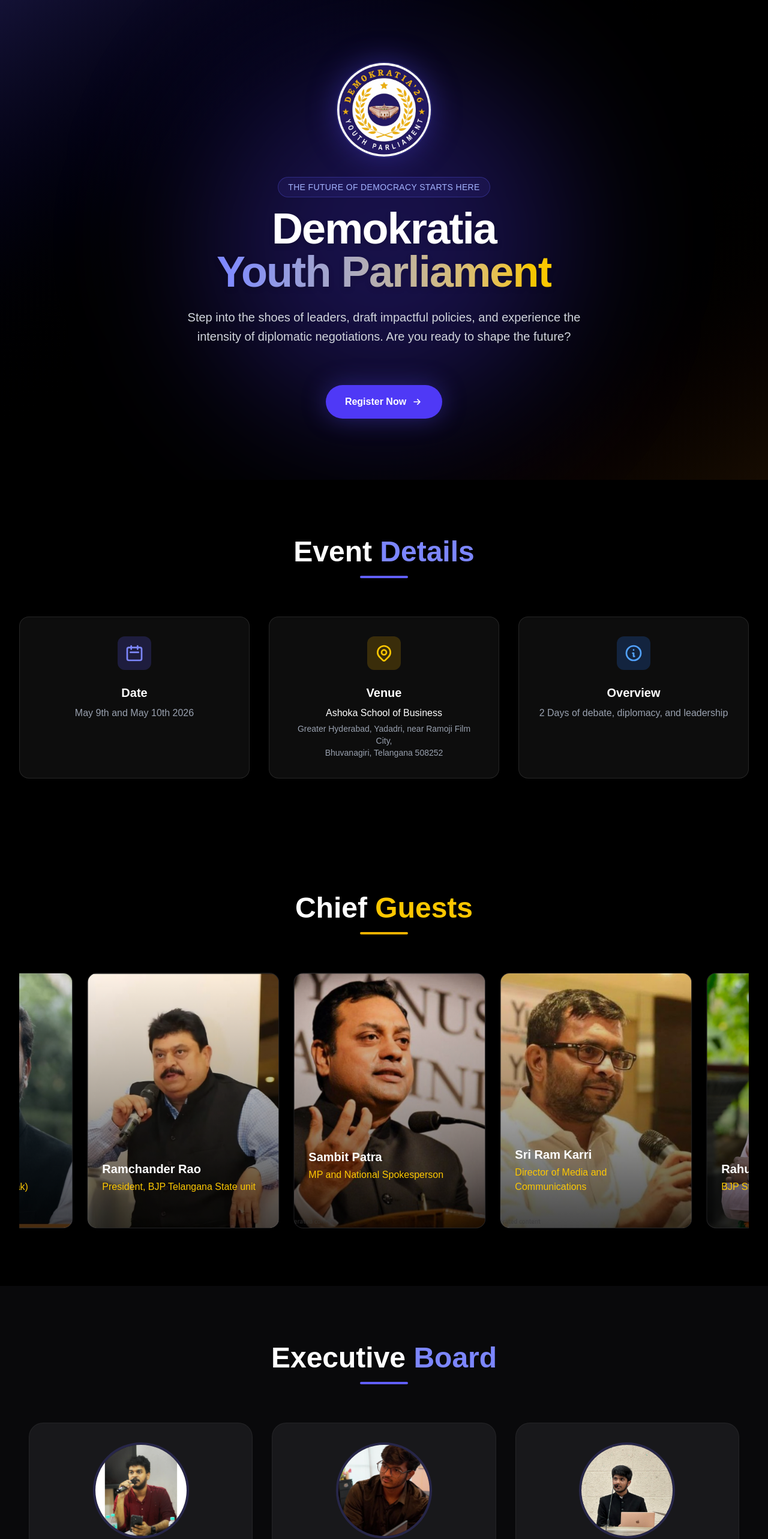
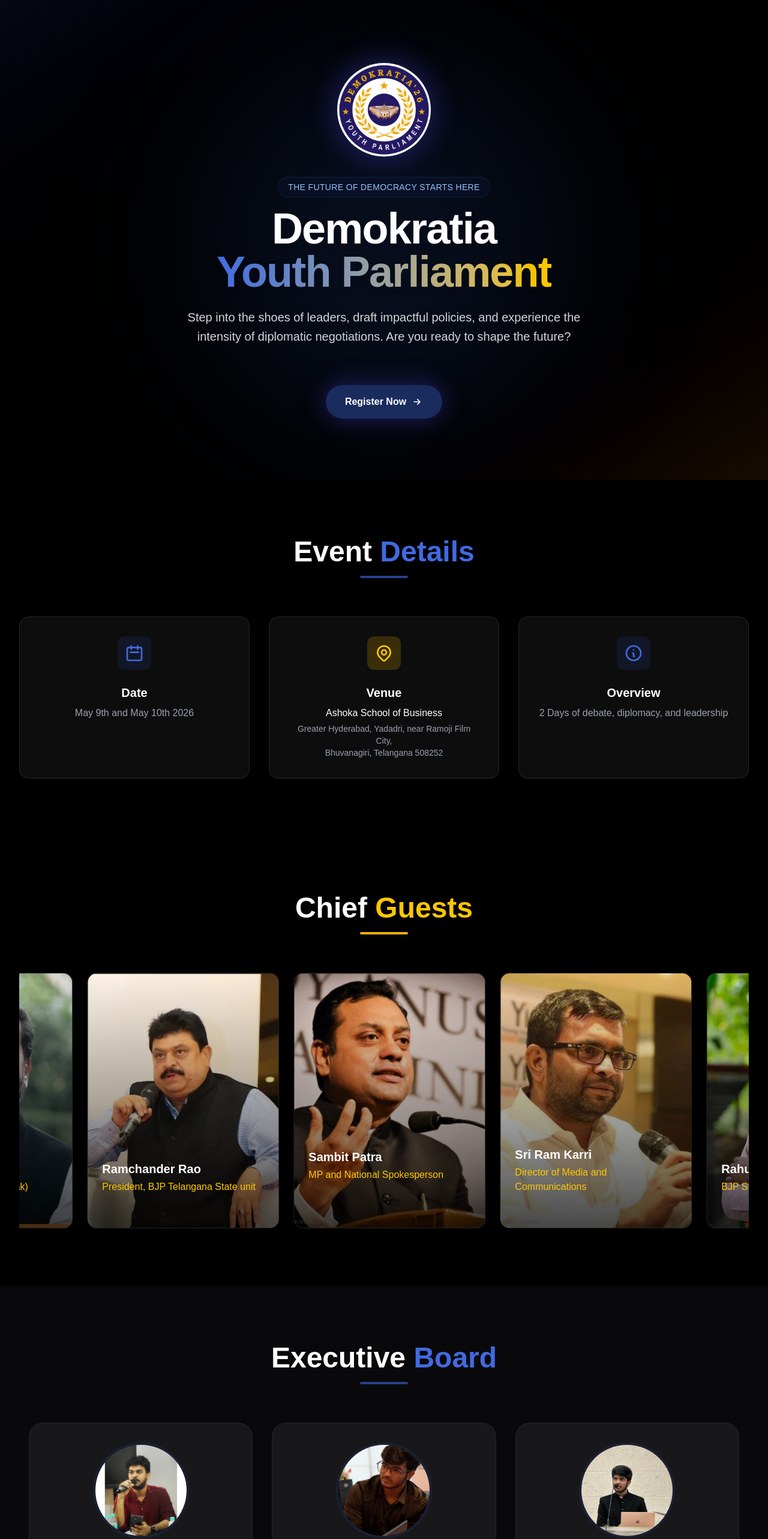
Before and after one commit to YTushaar/Demokratia-, a Next.js app: page / in a window 1280 px wide. Shown: the top 2566 px of the page at 60% size. Built offline with nearby package versions, Linux system fonts and the light colour scheme.

Commit message:
Demokratia colors done

```diff
--- a/src/app/components/EventDetails.tsx
+++ b/src/app/components/EventDetails.tsx
@@ -3,13 +3,13 @@
     <section className="py-24 bg-black relative" id="about">
       <div className="max-w-7xl mx-auto px-4 sm:px-6 lg:px-8">
         <div className="text-center mb-16">
-          <h2 className="text-3xl md:text-5xl font-bold text-white mb-4">Event <span className="text-indigo-400">Details</span></h2>
-          <div className="h-1 w-20 bg-indigo-500 mx-auto rounded-full"></div>
+          <h2 className="text-3xl md:text-5xl font-bold text-white mb-4">Event <span className="text-blue-400">Details</span></h2>
+          <div className="h-1 w-20 bg-blue-500 mx-auto rounded-full"></div>
         </div>
 
         <div className="grid grid-cols-1 md:grid-cols-3 gap-8 text-center">
           <div className="p-8 rounded-2xl bg-white/5 border border-white/10 backdrop-blur-sm hover:bg-white/10 transition-colors">
-            <div className="w-14 h-14 bg-indigo-500/20 text-indigo-400 rounded-xl flex items-center justify-center mx-auto mb-6">
+            <div className="w-14 h-14 bg-blue-500/20 text-blue-400 rounded-xl flex items-center justify-center mx-auto mb-6">
               <svg className="w-8 h-8" fill="none" viewBox="0 0 24 24" stroke="currentColor"><path strokeLinecap="round" strokeLinejoin="round" strokeWidth={2} d="M8 7V3m8 4V3m-9 8h10M5 21h14a2 2 0 002-2V7a2 2 0 00-2-2H5a2 2 0 00-2 2v12a2 2 0 002 2z" /></svg>
             </div>
             <h3 className="text-xl font-semibold text-white mb-2">Date</h3>
--- a/src/app/components/ExecutiveBoard.tsx
+++ b/src/app/components/ExecutiveBoard.tsx
@@ -11,14 +11,14 @@
     <section className="py-24 bg-zinc-950 relative" id="team">
       <div className="max-w-7xl mx-auto px-4 sm:px-6 lg:px-8">
         <div className="text-center mb-16">
-          <h2 className="text-3xl md:text-5xl font-bold text-white mb-4">Executive <span className="text-indigo-400">Board</span></h2>
-          <div className="h-1 w-20 bg-indigo-500 mx-auto rounded-full"></div>
+          <h2 className="text-3xl md:text-5xl font-bold text-white mb-4">Executive <span className="text-blue-400">Board</span></h2>
+          <div className="h-1 w-20 bg-blue-500 mx-auto rounded-full"></div>
         </div>
 
         <div className="flex flex-wrap justify-center gap-8">
           {TEAM.map((member, i) => (
-            <div key={i} className="w-full sm:w-[calc(50%-2rem)] md:w-[calc(33.333%-2rem)] max-w-sm flex flex-col items-center gap-6 p-8 rounded-3xl bg-zinc-900 border border-white/5 hover:border-indigo-500/50 hover:bg-white/5 transition-all group cursor-pointer">
-              <div className="relative w-40 h-40 rounded-full overflow-hidden border-4 border-indigo-500/20 group-hover:border-indigo-500/50 transition-colors">
+            <div key={i} className="w-full sm:w-[calc(50%-2rem)] md:w-[calc(33.333%-2rem)] max-w-sm flex flex-col items-center gap-6 p-8 rounded-3xl bg-zinc-900 border border-white/5 hover:border-blue-500/50 hover:bg-white/5 transition-all group cursor-pointer">
+              <div className="relative w-40 h-40 rounded-full overflow-hidden border-4 border-blue-500/20 group-hover:border-blue-500/50 transition-colors">
                 <img
                   src={member.image}
                   alt={member.name}
@@ -27,7 +27,7 @@
               </div>
               <div className="text-center">
                 <h3 className="text-2xl font-bold text-white mb-2">{member.name}</h3>
-                <p className="text-indigo-400 font-medium px-4 py-1.5 rounded-full bg-indigo-500/10 inline-block">{member.role}</p>
+                <p className="text-blue-400 font-medium px-4 py-1.5 rounded-full bg-blue-500/10 inline-block">{member.role}</p>
               </div>
             </div>
           ))}
--- a/src/app/components/Footer.tsx
+++ b/src/app/components/Footer.tsx
@@ -2,7 +2,7 @@
   return (
     <footer className="bg-zinc-950 border-t border-white/5 py-12 text-center">
       <div className="max-w-7xl mx-auto px-4 sm:px-6 lg:px-8">
-        <h2 className="text-2xl font-bold text-white mb-4">Demokratia <span className="text-indigo-400">Youth Parliament</span></h2>
+        <h2 className="text-2xl font-bold text-white mb-4">Demokratia <span className="text-blue-400">Youth Parliament</span></h2>
         <div className="flex justify-center gap-6 mb-8">
           <a href="https://www.instagram.com/demokratia.2026?igsh=MXgwcW5kbWd5OWY1Mg==" target="_blank" rel="noopener noreferrer" className="text-gray-400 hover:text-white transition-colors">Instagram</a>
           <a href="#" className="text-gray-400 hover:text-white transition-colors">LinkedIn</a>
--- a/src/app/components/Founder.tsx
+++ b/src/app/components/Founder.tsx
@@ -3,7 +3,7 @@
     <section className="py-24 bg-zinc-950 relative" id="founder">
       <div className="max-w-6xl mx-auto px-4 sm:px-6 lg:px-8">
         <div className="flex flex-col md:flex-row items-center gap-12 bg-zinc-900/50 rounded-3xl p-8 md:p-12 border border-white/5 relative overflow-hidden">
-          <div className="absolute top-0 right-0 w-64 h-64 bg-indigo-500/10 rounded-full blur-[80px]"></div>
+          <div className="absolute top-0 right-0 w-64 h-64 bg-blue-500/10 rounded-full blur-[80px]"></div>
 
           <div className="w-full md:w-1/3 relative z-10">
             <div className="aspect-square rounded-2xl overflow-hidden border-4 border-white/10 shadow-2xl">
@@ -16,7 +16,7 @@
           </div>
 
           <div className="w-full md:w-2/3 relative z-10">
-            <div className="inline-block px-3 py-1 rounded-full bg-indigo-500/10 text-indigo-400 text-sm font-semibold mb-4">
+            <div className="inline-block px-3 py-1 rounded-full bg-blue-500/10 text-blue-400 text-sm font-semibold mb-4">
               Founder's Vision
             </div>
             <h2 className="text-3xl md:text-4xl font-bold text-white mb-6">Empowering the Next Generation of Leaders</h2>
@@ -25,7 +25,7 @@
             </p>
             <div>
               <p className="font-bold text-white text-xl">Aarnav Cheekatamarla</p>
-              <p className="text-indigo-400 mb-2">Founder and Secretary General</p>
+              <p className="text-blue-400 mb-2">Founder and Secretary General</p>
               <a
                 href="https://www.instagram.com/aarnav_669?igsh=ZjR2N3AzY3N4aHF1"
                 target="_blank"
--- a/src/app/components/Hero.tsx
+++ b/src/app/components/Hero.tsx
@@ -2,27 +2,27 @@
   return (
     <section className="relative h-screen flex items-center justify-center overflow-hidden">
       {/* Background gradients */}
-      <div className="absolute inset-0 bg-gradient-to-br from-indigo-900/40 via-black to-yellow-900/20" />
-      <div className="absolute top-1/2 left-1/2 -translate-x-1/2 -translate-y-1/2 w-[600px] h-[600px] bg-indigo-600/30 rounded-full blur-[120px]" />
+      <div className="absolute inset-0 bg-gradient-to-br from-blue-900/40 via-black to-yellow-900/20" />
+      <div className="absolute top-1/2 left-1/2 -translate-x-1/2 -translate-y-1/2 w-[600px] h-[600px] bg-blue-600/30 rounded-full blur-[120px]" />
 
       <div className="relative z-10 text-center px-4 max-w-4xl mx-auto space-y-8">
         <img
           src="/team/logo.jpeg"
           alt="Demokratia Logo"
-          className="w-32 h-32 md:w-40 md:h-40 object-cover rounded-full mx-auto shadow-[0_0_50px_rgba(79,70,229,0.4)] border-2 border-indigo-500/30 animate-fade-in-up"
+          className="w-32 h-32 md:w-40 md:h-40 object-cover rounded-full mx-auto shadow-[0_0_50px_rgba(79,70,229,0.4)] border-2 border-blue-500/30 animate-fade-in-up"
         />
-        <div className="inline-block px-4 py-1.5 rounded-full border border-indigo-500/30 bg-indigo-500/10 backdrop-blur-md text-indigo-300 text-sm font-medium tracking-wide uppercase mb-4 animate-fade-in-up">
+        <div className="inline-block px-4 py-1.5 rounded-full border border-blue-500/30 bg-blue-500/10 backdrop-blur-md text-blue-300 text-sm font-medium tracking-wide uppercase mb-4 animate-fade-in-up">
           The Future of Democracy Starts Here
         </div>
         <h1 className="text-5xl md:text-7xl font-extrabold tracking-tight text-white mb-6 drop-shadow-lg">
           Demokratia <br />
-          <span className="text-transparent bg-clip-text bg-gradient-to-r from-indigo-400 to-yellow-400">Youth Parliament</span>
+          <span className="text-transparent bg-clip-text bg-gradient-to-r from-blue-400 to-yellow-400">Youth Parliament</span>
         </h1>
         <p className="text-lg md:text-xl text-gray-300 max-w-2xl mx-auto leading-relaxed">
           Step into the shoes of leaders, draft impactful policies, and experience the intensity of diplomatic negotiations. Are you ready to shape the future?
         </p>
         <div className="pt-8">
-          <a href="#register" className="group relative inline-flex items-center justify-center px-8 py-4 font-bold text-white transition-all duration-200 bg-indigo-600 rounded-full hover:bg-indigo-500 hover:scale-105 focus:outline-none focus:ring-2 focus:ring-offset-2 focus:ring-indigo-600 shadow-[0_0_40px_rgba(79,70,229,0.4)]">
+          <a href="#register" className="group relative inline-flex items-center justify-center px-8 py-4 font-bold text-white transition-all duration-200 bg-blue-600 rounded-full hover:bg-blue-500 hover:scale-105 focus:outline-none focus:ring-2 focus:ring-offset-2 focus:ring-blue-600 shadow-[0_0_40px_rgba(79,70,229,0.4)]">
             Register Now
             <svg className="w-5 h-5 ml-2 group-hover:translate-x-1 transition-transform" fill="none" stroke="currentColor" viewBox="0 0 24 24"><path strokeLinecap="round" strokeLinejoin="round" strokeWidth={2} d="M13 7l5 5m0 0l-5 5m5-5H6" /></svg>
           </a>
--- a/src/app/components/Registration.tsx
+++ b/src/app/components/Registration.tsx
@@ -5,7 +5,7 @@
 
       <div className="max-w-4xl mx-auto px-4 sm:px-6 lg:px-8 relative z-10">
         <div className="text-center mb-12">
-          <h2 className="text-3xl md:text-5xl font-bold text-white mb-4">Ready to <span className="text-indigo-400">Join?</span></h2>
+          <h2 className="text-3xl md:text-5xl font-bold text-white mb-4">Ready to <span className="text-blue-400">Join?</span></h2>
           <p className="text-gray-400 text-lg">Secure your spot in the most anticipated youth parliament event of the year.</p>
         </div>
 
@@ -21,7 +21,7 @@
 
           {/* Fallback overlay in case iframe fails to load or is just a placeholder */}
           <div className="absolute inset-0 flex flex-col items-center justify-center bg-zinc-900/80 backdrop-blur-sm pointer-events-none">
-            <svg className="w-16 h-16 text-indigo-500 mb-4" fill="none" viewBox="0 0 24 24" stroke="currentColor">
+            <svg className="w-16 h-16 text-blue-500 mb-4" fill="none" viewBox="0 0 24 24" stroke="currentColor">
               <path strokeLinecap="round" strokeLinejoin="round" strokeWidth={1.5} d="M9 12h6m-6 4h6m2 5H7a2 2 0 01-2-2V5a2 2 0 012-2h5.586a1 1 0 01.707.293l5.414 5.414a1 1 0 01.293.707V19a2 2 0 01-2 2z" />
             </svg>
             <h3 className="text-2xl font-bold text-white mb-2">Fillout Form Embed</h3>
--- a/src/app/globals.css
+++ b/src/app/globals.css
@@ -3,6 +3,12 @@
 @theme {
   --color-background: #0a0a0a;
   --color-foreground: #ededed;
+
+  /* Custom Darker Royal Blue Scale */
+  --color-blue-400: #4169e1; /* Royal Blue */
+  --color-blue-500: #27408b; /* Dark Royal */
+  --color-blue-600: #1a2b5e; /* Deep Royal */
+  --color-blue-900: #0d1630; /* Very Dark Royal Navy */
 
   --animate-marquee: marquee 25s linear infinite;
 
--- a/src/app/page.tsx
+++ b/src/app/page.tsx
@@ -10,7 +10,7 @@
 
 export default function Home() {
   return (
-    <main className="min-h-screen bg-black selection:bg-indigo-500/30">
+    <main className="min-h-screen bg-black selection:bg-blue-500/30">
       <Hero />
       <EventDetails />
       <ChiefGuests />
```
Also changed, not shown: src/app/components/Perks.tsx (+5 -5 lines).
